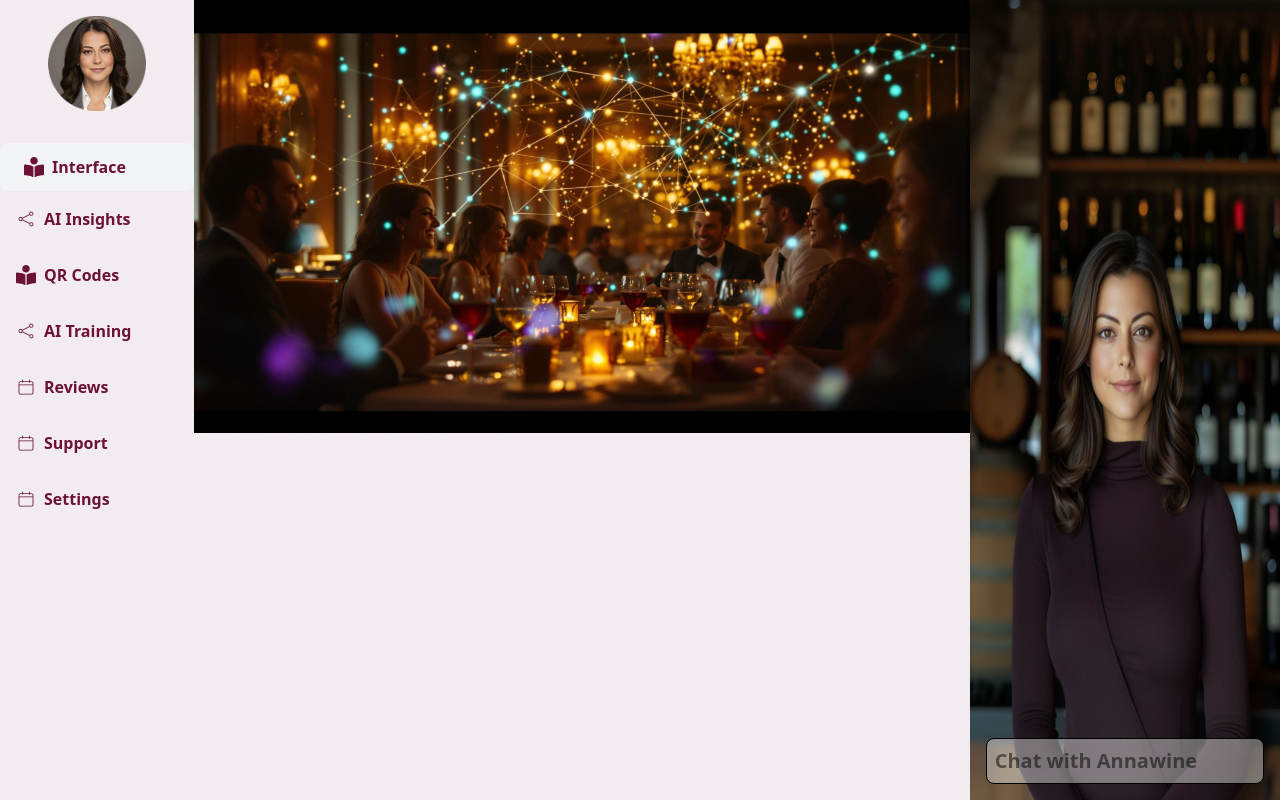
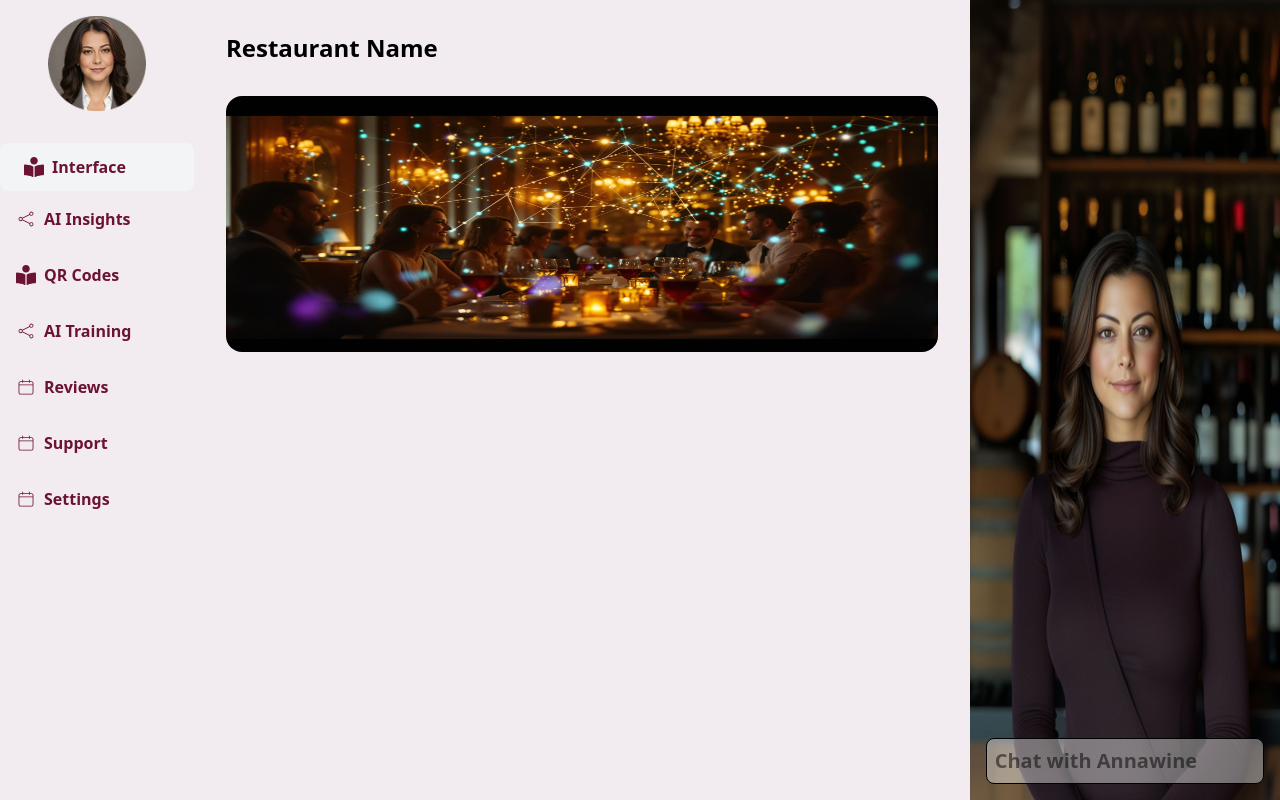
Before and after one commit to PeaceOloruntoba/nikita, a React (Vite) app: page /interface in a window 1280 px wide. Built offline with nearby package versions, Linux system fonts and the light colour scheme; no server answers.

Commit message:
Update Interface.jsx

```diff
--- a/src/pages/Interface.jsx
+++ b/src/pages/Interface.jsx
@@ -3,8 +3,9 @@ import { restaurant } from "../assets";
 
 export default function Interface() {
   return (
-    <div className="flex flex-col w-full items-center justify-center gap-8">
-      <img src={restaurant} alt="" className="w-full" />
+    <div className="flex flex-col w-full items-center justify-center gap-8 p-8">
+      <span className="w-full text-2xl font-semibold">Restaurant Name</span>
+      <img src={restaurant} alt="" className="w-full rounded-2xl h-64" />
     </div>
   );
 }
```
